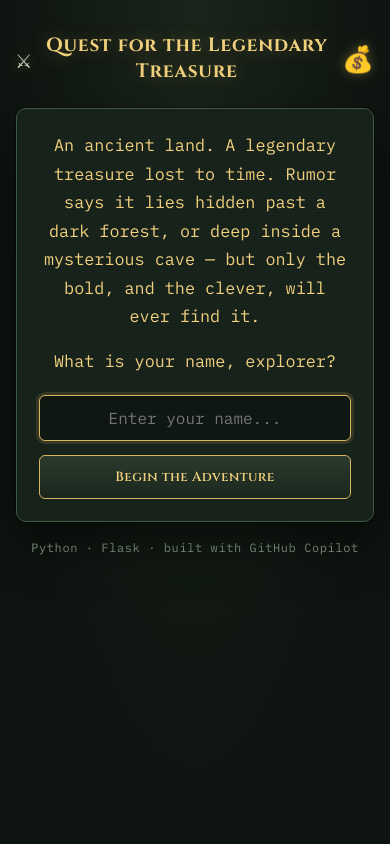
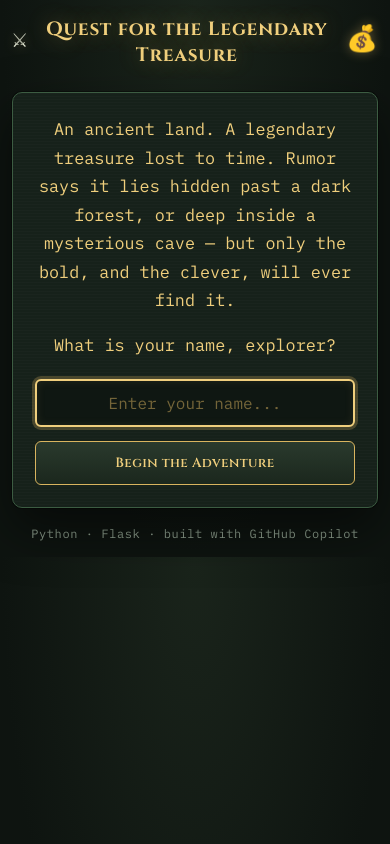
Before and after one commit to tejamore/Adventure_Game_Project-2, a Flask app: page / in a window 390 px wide. Run offline with Flask 3, Linux system fonts and the light colour scheme.

Commit message:
style: enhance CSS with animations, hover effects, and improved responsive design

```diff
--- a/static/style.css
+++ b/static/style.css
@@ -22,12 +22,25 @@ body {
   font-family: var(--mono);
   display: flex;
   justify-content: center;
+  align-items: center;
   padding: 32px 16px;
 }
 
 .wrap {
   width: 100%;
   max-width: 720px;
+  animation: fadeIn 0.6s ease-out;
+}
+
+@keyframes fadeIn {
+  from {
+    opacity: 0;
+    transform: translateY(20px);
+  }
+  to {
+    opacity: 1;
+    transform: translateY(0);
+  }
 }
 
 .game-header {
@@ -115,19 +166,29 @@ input[type="text"] {
   width: 100%;
   max-width: 320px;
   background: #0f1712;
-  border: 1px solid var(--panel-border);
+  border: 2px solid var(--panel-border);
   color: var(--gold-bright);
   font-family: var(--mono);
   font-size: 1rem;
   padding: 12px 14px;
   border-radius: 6px;
   text-align: center;
+  transition: all 0.3s ease;
+}
+
+input[type="text"]::placeholder {
+  color: rgba(217, 180, 95, 0.5);
+}
+
+input[type="text"]:hover {
+  border-color: var(--gold);
+  box-shadow: 0 0 12px rgba(217,180,95,0.2);
 }
 
 input[type="text"]:focus {
   outline: none;
-  border-color: var(--gold);
-  box-shadow: 0 0 0 3px rgba(217,180,95,0.15);
+  border-color: var(--gold-bright);
+  box-shadow: 0 0 0 3px rgba(217,180,95,0.25), inset 0 0 8px rgba(217,180,95,0.1);
 }
 
 .btn-primary, .btn-choice {
@@ -142,12 +203,31 @@ input[type="text"]:focus {
   cursor: pointer;
   transition: transform 0.12s ease, box-shadow 0.12s ease, background 0.12s ease;
   width: 100%;
+  position: relative;
+  overflow: hidden;
+}
+
+.btn-primary::before, .btn-choice::before {
+  content: '';
+  position: absolute;
+  top: 50%;
+  left: 50%;
+  width: 0;
+  height: 0;
+  border-radius: 50%;
+  background: rgba(240, 207, 125, 0.3);
+  transform: translate(-50%, -50%);
+  pointer-events: none;
 }
 
 .btn-primary:hover, .btn-choice:hover {
   background: linear-gradient(180deg, #34472f, #223022);
   box-shadow: 0 0 16px rgba(217,180,95,0.25);
-  transform: translateY(-1px);
+  transform: translateY(-2px);
+}
+
+.btn-primary:active, .btn-choice:active {
+  transform: translateY(0);
 }
 
 .choices {
@@ -206,6 +321,33 @@ input[type="text"]:focus {
 .scanlines { display: none; }
 
 @media (max-width: 480px) {
-  .console { padding: 22px; }
-  .game-header h1 { font-size: 1.2rem; }
+  .console {
+    padding: 22px;
+  }
+  .game-header h1 {
+    font-size: 1.2rem;
+  }
+  input[type="text"] {
+    max-width: 100%;
+  }
+  body {
+    padding: 16px 12px;
+    min-height: auto;
+  }
 }
+
+@media (max-width: 360px) {
+  .game-header {
+    gap: 8px;
+    margin-bottom: 16px;
+  }
+  .game-header h1 {
+    font-size: 1.1rem;
+  }
+  .glyph {
+    font-size: 1.2rem;
+  }
+  .console {
+    padding: 16px;
+  }
+}
```
Also changed, not shown: other parts of static/style.css (+74 -1 lines).
